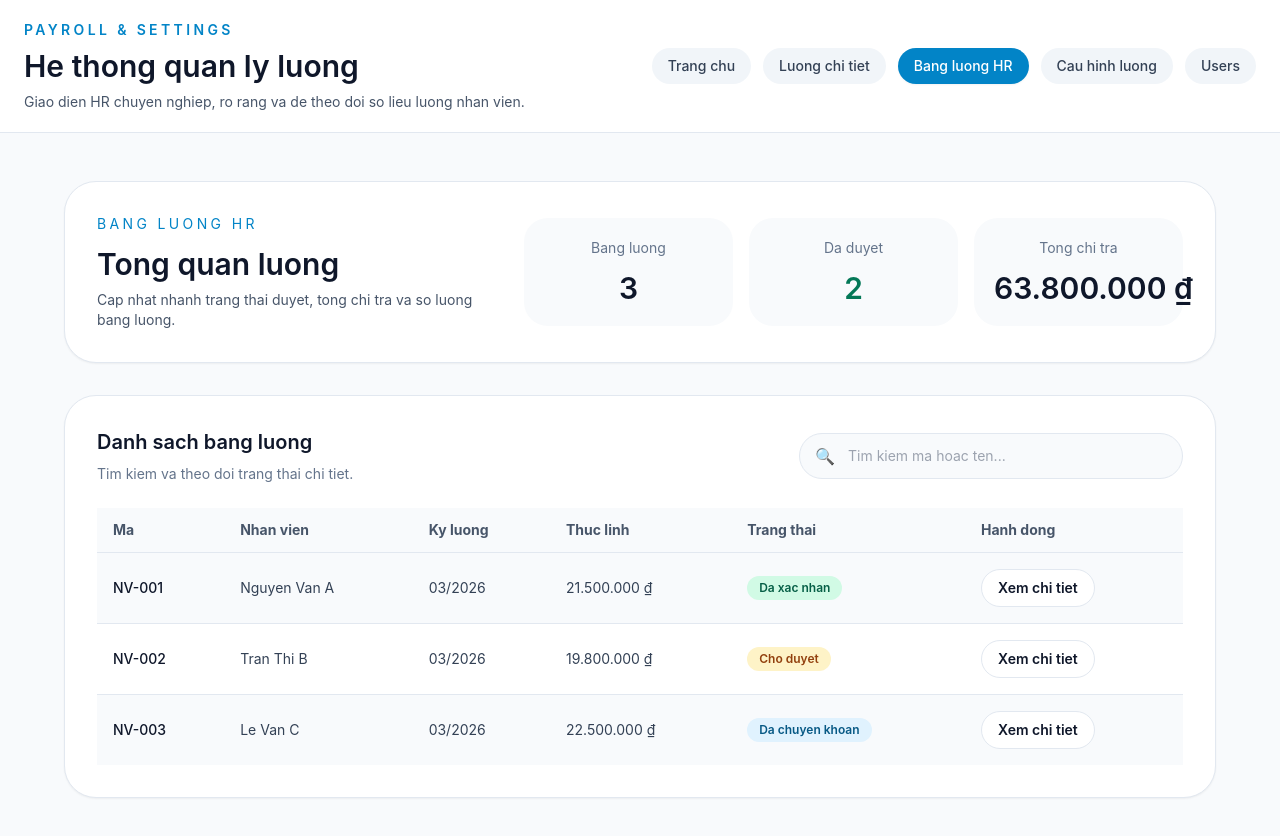
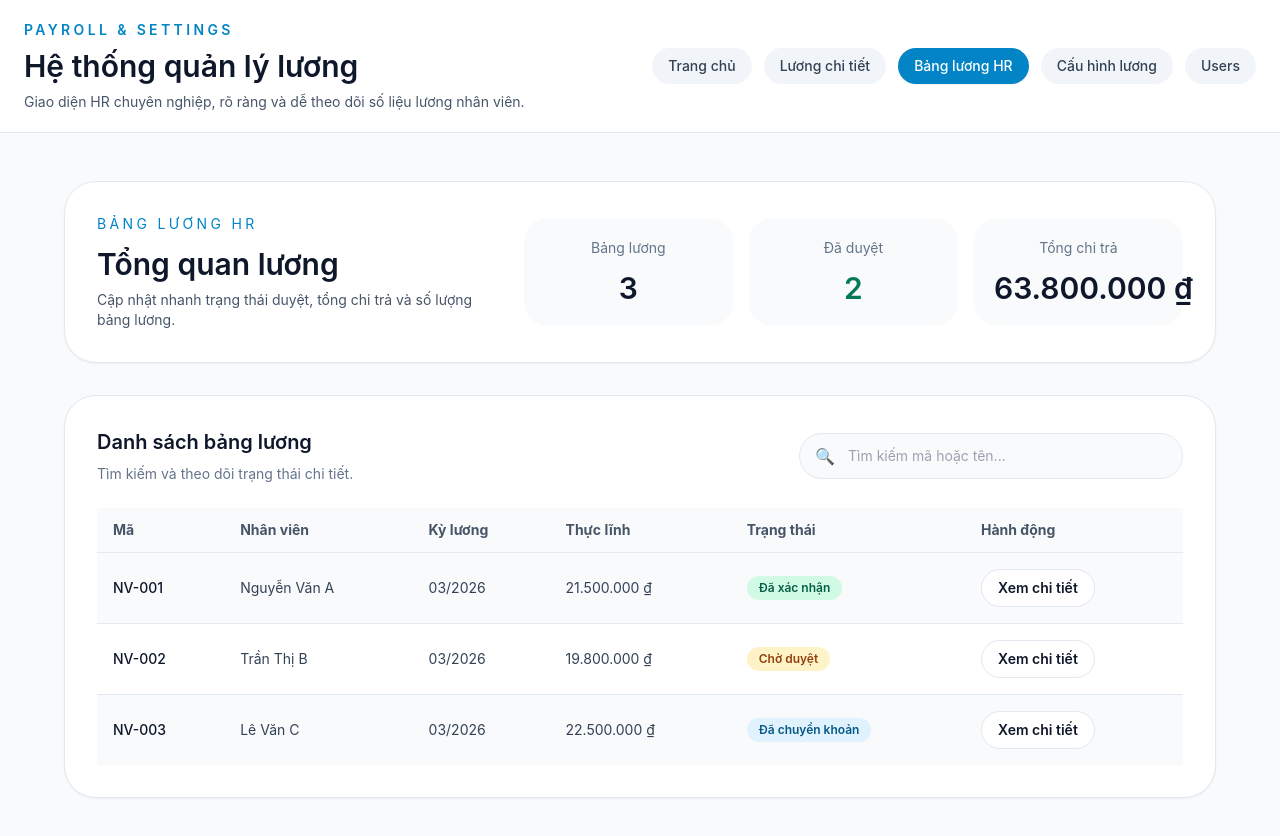
Before and after one commit to Hyuga31415/XayDungPhanMemWebNhom2Thu3Chieu, a React (Vite) app in the folder Frontend/: page /payroll-management in a window 1280 px wide. Shown: the top 836 px of the page. Built offline with nearby package versions, Linux system fonts and the light colour scheme.

Commit message:
fix(fe): restore Vietnamese text and commit UI changes

```diff
--- a/Frontend/src/App.jsx
+++ b/Frontend/src/App.jsx
@@ -5,10 +5,10 @@ import PayrollManagement from './PayrollManagement';
 import PayrollSettings from './PayrollSettings';
 
 const navItems = [
-  { label: 'Trang chu', path: '/' },
-  { label: 'Luong chi tiet', path: '/payroll-detail' },
-  { label: 'Bang luong HR', path: '/payroll-management' },
-  { label: 'Cau hinh luong', path: '/payroll-settings' },
+  { label: 'Trang chủ', path: '/' },
+  { label: 'Lương chi tiết', path: '/payroll-detail' },
+  { label: 'Bảng lương HR', path: '/payroll-management' },
+  { label: 'Cấu hình lương', path: '/payroll-settings' },
   { label: 'Users', path: '/users' },
 ];
 
@@ -20,8 +20,8 @@ function App() {
           <div className="mx-auto flex max-w-7xl flex-col gap-4 px-4 py-5 sm:px-6 md:flex-row md:items-center md:justify-between">
             <div>
               <p className="text-sm font-semibold uppercase tracking-[0.24em] text-sky-600">Payroll & Settings</p>
-              <h1 className="mt-2 text-3xl font-semibold text-slate-900">He thong quan ly luong</h1>
-              <p className="mt-2 max-w-2xl text-sm text-slate-600">Giao dien HR chuyen nghiep, ro rang va de theo doi so lieu luong nhan vien.</p>
+              <h1 className="mt-2 text-3xl font-semibold text-slate-900">Hệ thống quản lý lương</h1>
+              <p className="mt-2 max-w-2xl text-sm text-slate-600">Giao diện HR chuyên nghiệp, rõ ràng và dễ theo dõi số liệu lương nhân viên.</p>
             </div>
             <nav className="flex flex-wrap items-center gap-3">
               {navItems.map((item) => (
@@ -49,22 +49,22 @@ function App() {
                     <div className="flex flex-col gap-6 lg:flex-row lg:items-center lg:justify-between">
                       <div>
                         <p className="text-sm uppercase tracking-[0.28em] text-cyan-100/80">Payroll dashboard</p>
-                        <h2 className="mt-3 text-3xl font-semibold">Quan ly luong truc quan cho HR</h2>
+                        <h2 className="mt-3 text-3xl font-semibold">Quản lý lương trực quan cho HR</h2>
                         <p className="mt-4 max-w-2xl text-sm leading-7 text-cyan-100/90">
-                          Kiem soat nhanh so lieu nhan vien, trang thai bang luong va cau hinh chi tiet trong cung mot giao dien.
+                          Kiểm soát nhanh số liệu nhân viên, trạng thái bảng lương và cấu hình chi tiết trong cùng một giao diện.
                         </p>
                       </div>
                       <div className="grid gap-4 sm:grid-cols-2 lg:grid-cols-3">
                         <div className="rounded-[1.5rem] bg-white/10 p-5 backdrop-blur-sm">
-                          <p className="text-sm uppercase tracking-[0.2em] text-cyan-100/80">Tong nhan vien</p>
+                          <p className="text-sm uppercase tracking-[0.2em] text-cyan-100/80">Tổng nhân viên</p>
                           <p className="mt-3 text-3xl font-semibold">320</p>
                         </div>
                         <div className="rounded-[1.5rem] bg-white/10 p-5 backdrop-blur-sm">
-                          <p className="text-sm uppercase tracking-[0.2em] text-cyan-100/80">Bang luong</p>
+                          <p className="text-sm uppercase tracking-[0.2em] text-cyan-100/80">Bảng lương</p>
                           <p className="mt-3 text-3xl font-semibold">23</p>
                         </div>
                         <div className="rounded-[1.5rem] bg-white/10 p-5 backdrop-blur-sm">
-                          <p className="text-sm uppercase tracking-[0.2em] text-cyan-100/80">Muc luong</p>
+                          <p className="text-sm uppercase tracking-[0.2em] text-cyan-100/80">Mức lương</p>
                           <p className="mt-3 text-3xl font-semibold">12</p>
                         </div>
                       </div>
@@ -73,16 +73,16 @@ function App() {
 
                   <section className="grid gap-6 lg:grid-cols-3">
                     <article className="rounded-3xl border border-slate-200 bg-white p-6 shadow-sm">
-                      <h3 className="text-lg font-semibold text-slate-900">Luong chi tiet</h3>
-                      <p className="mt-2 text-sm text-slate-600">Xem chi tiet thu nhap, phu cap va khau tru cho tung nhan vien.</p>
+                      <h3 className="text-lg font-semibold text-slate-900">Lương chi tiết</h3>
+                      <p className="mt-2 text-sm text-slate-600">Xem chi tiết thu nhập, phụ cấp và khấu trừ cho từng nhân viên.</p>
                     </article>
                     <article className="rounded-3xl border border-slate-200 bg-white p-6 shadow-sm">
-                      <h3 className="text-lg font-semibold text-slate-900">Bang luong HR</h3>
-                      <p className="mt-2 text-sm text-slate-600">Tra cuu nhanh trang thai luong va tong chi tra trong thang.</p>
+                      <h3 className="text-lg font-semibold text-slate-900">Bảng lương HR</h3>
+                      <p className="mt-2 text-sm text-slate-600">Tra cứu nhanh trạng thái lương và tổng chi trả trong tháng.</p>
                     </article>
                     <article className="rounded-3xl border border-slate-200 bg-white p-6 shadow-sm">
-                      <h3 className="text-lg font-semibold text-slate-900">Cau hinh luong</h3>
-                      <p className="mt-2 text-sm text-slate-600">Thiet lap muc luong, phu cap va quy tac cham cong chinh xac.</p>
+                      <h3 className="text-lg font-semibold text-slate-900">Cấu hình lương</h3>
+                      <p className="mt-2 text-sm text-slate-600">Thiết lập mức lương, phụ cấp và quy tắc chấm công chính xác.</p>
                     </article>
                   </section>
                 </div>
--- a/Frontend/src/PayrollDetail.jsx
+++ b/Frontend/src/PayrollDetail.jsx
@@ -2,21 +2,21 @@ import React from 'react';
 
 const PayrollDetail = () => {
   const employee = {
-    name: 'Nguyen Van A',
+    name: 'Nguyễn Văn A',
     id: 'NV-001',
-    position: 'Chuyen vien nhan su',
+    position: 'Chuyên viên nhân sự',
     department: 'Payroll',
-    period: 'Thang 03/2026',
+    period: 'Tháng 03/2026',
     baseSalary: 18000000,
     allowances: [
-      { label: 'Phu cap trach nhiem', amount: 2500000 },
-      { label: 'Phu cap an trua', amount: 800000 },
-      { label: 'Phu cap xang', amount: 900000 },
+      { label: 'Phụ cấp trách nhiệm', amount: 2500000 },
+      { label: 'Phụ cấp ăn trưa', amount: 800000 },
+      { label: 'Phụ cấp xăng', amount: 900000 },
     ],
     deductions: [
-      { label: 'Bao hiem xa hoi', amount: 900000 },
-      { label: 'Thue TNCN', amount: 650000 },
-      { label: 'Di muon 2 lan', amount: 150000 },
+      { label: 'Bảo hiểm xã hội', amount: 900000 },
+      { label: 'Thuế TNCN', amount: 650000 },
+      { label: 'Đi muộn 2 lần', amount: 150000 },
     ],
   };
 
@@ -32,21 +32,21 @@ const PayrollDetail = () => {
       <section className="rounded-[2rem] border border-slate-200 bg-white p-6 shadow-sm md:p-8">
         <div className="flex flex-col gap-6 lg:flex-row lg:items-center lg:justify-between">
           <div>
-            <p className="text-sm font-semibold uppercase tracking-[0.24em] text-sky-600">Luong ca nhan</p>
+            <p className="text-sm font-semibold uppercase tracking-[0.24em] text-sky-600">Lương cá nhân</p>
             <h1 className="mt-3 text-3xl font-semibold text-slate-900">{employee.name}</h1>
-            <p className="mt-2 max-w-2xl text-sm text-slate-600">Chi tiet bang luong thang, phu cap va khau tru cho nhan vien.</p>
+            <p className="mt-2 max-w-2xl text-sm text-slate-600">Chi tiết bảng lương tháng, phụ cấp và khấu trừ cho nhân viên.</p>
           </div>
           <div className="grid gap-4 sm:grid-cols-3">
             <div className="rounded-3xl bg-slate-50 p-4 text-center">
-              <p className="text-xs uppercase tracking-[0.28em] text-slate-500">Ky luong</p>
+              <p className="text-xs uppercase tracking-[0.28em] text-slate-500">Kỳ lương</p>
               <p className="mt-2 text-lg font-semibold text-slate-900">{employee.period}</p>
             </div>
             <div className="rounded-3xl bg-slate-50 p-4 text-center">
-              <p className="text-xs uppercase tracking-[0.28em] text-slate-500">Phong ban</p>
+              <p className="text-xs uppercase tracking-[0.28em] text-slate-500">Phòng ban</p>
               <p className="mt-2 text-lg font-semibold text-slate-900">{employee.department}</p>
             </div>
             <div className="rounded-3xl bg-slate-50 p-4 text-center">
-              <p className="text-xs uppercase tracking-[0.28em] text-slate-500">Chuc vu</p>
+              <p className="text-xs uppercase tracking-[0.28em] text-slate-500">Chức vụ</p>
               <p className="mt-2 text-lg font-semibold text-slate-900">{employee.position}</p>
             </div>
           </div>
@@ -57,28 +57,28 @@ const PayrollDetail = () => {
         <div className="space-y-6 rounded-[2rem] border border-slate-200 bg-white p-6 shadow-sm md:p-8">
           <div className="grid gap-4 sm:grid-cols-2">
             <div className="rounded-3xl bg-slate-50 p-6">
-              <p className="text-sm text-slate-500">Luong co ban</p>
+              <p className="text-sm text-slate-500">Lương cơ bản</p>
               <p className="mt-3 text-3xl font-semibold text-slate-900">{formatVnd(employee.baseSalary)}</p>
             </div>
             <div className="rounded-3xl bg-slate-50 p-6">
-              <p className="text-sm text-slate-500">Tong phu cap</p>
+              <p className="text-sm text-slate-500">Tổng phụ cấp</p>
               <p className="mt-3 text-3xl font-semibold text-emerald-700">{formatVnd(totalAllowance)}</p>
             </div>
           </div>
 
           <div className="rounded-[1.5rem] bg-slate-50 p-6 text-center shadow-sm">
-            <p className="text-sm uppercase tracking-[0.24em] text-slate-500">Luong thuc linh</p>
+            <p className="text-sm uppercase tracking-[0.24em] text-slate-500">Lương thực lĩnh</p>
             <p className="mt-3 text-4xl font-semibold text-slate-900">{formatVnd(netSalary)}</p>
-            <p className="mt-2 text-sm text-slate-600">Sau khau tru bao hiem, thue va di muon.</p>
+            <p className="mt-2 text-sm text-slate-600">Sau khấu trừ bảo hiểm, thuế và đi muộn.</p>
           </div>
 
           <div className="grid gap-4 sm:grid-cols-2">
             <div className="rounded-3xl bg-white p-6 shadow-sm">
-              <p className="text-sm text-slate-500">Tong truoc khau tru</p>
+              <p className="text-sm text-slate-500">Tổng trước khấu trừ</p>
               <p className="mt-3 text-xl font-semibold text-slate-900">{formatVnd(grossSalary)}</p>
             </div>
             <div className="rounded-3xl bg-white p-6 shadow-sm">
-              <p className="text-sm text-slate-500">Khau tru</p>
+              <p className="text-sm text-slate-500">Khấu trừ</p>
               <p className="mt-3 text-xl font-semibold text-rose-600">{formatVnd(totalDeduction)}</p>
             </div>
           </div>
@@ -86,18 +86,18 @@ const PayrollDetail = () => {
 
         <aside className="space-y-6 rounded-[2rem] border border-slate-200 bg-white p-6 shadow-sm md:p-8">
           <div className="rounded-3xl bg-sky-50 p-6">
-            <p className="text-sm font-semibold uppercase tracking-[0.24em] text-sky-700">Tong quan nhanh</p>
+            <p className="text-sm font-semibold uppercase tracking-[0.24em] text-sky-700">Tổng quan nhanh</p>
             <ul className="mt-5 space-y-3 text-sm text-slate-600">
-              <li className="flex items-start gap-3"><span className="mt-1 inline-flex h-2.5 w-2.5 rounded-full bg-emerald-500" />Phu cap duoc cong truc tiep vao luong co ban.</li>
-              <li className="flex items-start gap-3"><span className="mt-1 inline-flex h-2.5 w-2.5 rounded-full bg-amber-500" />Khau tru theo luong bao hiem va thue chuan.</li>
+              <li className="flex items-start gap-3"><span className="mt-1 inline-flex h-2.5 w-2.5 rounded-full bg-emerald-500" />Phụ cấp được cộng trực tiếp vào lương cơ bản.</li>
+              <li className="flex items-start gap-3"><span className="mt-1 inline-flex h-2.5 w-2.5 rounded-full bg-amber-500" />Khấu trừ theo lương bảo hiểm và thuế chuẩn.</li>
             </ul>
           </div>
           <div className="rounded-3xl border border-slate-200 bg-slate-50 p-6">
-            <p className="text-sm text-slate-500">Tinh nang noi bat</p>
+            <p className="text-sm text-slate-500">Tính năng nổi bật</p>
             <div className="mt-4 space-y-3 text-sm text-slate-700">
-              <p>- Bao cao so lieu luong chi tiet cho tung nhan vien.</p>
-              <p>- De so sanh phu cap va khoan khau tru.</p>
-              <p>- Giao dien sach, doc so lieu nhanh.</p>
+              <p>- Báo cáo số liệu lương chi tiết cho từng nhân viên.</p>
+              <p>- Dễ so sánh phụ cấp và khoản khấu trừ.</p>
+              <p>- Giao diện sạch, đọc số liệu nhanh.</p>
             </div>
           </div>
         </aside>
@@ -106,15 +106,15 @@ const PayrollDetail = () => {
       <section className="space-y-6 rounded-[2rem] border border-slate-200 bg-white p-6 shadow-sm md:p-8">
         <div className="flex flex-col gap-4 sm:flex-row sm:items-center sm:justify-between">
           <div>
-            <p className="text-sm font-semibold uppercase tracking-[0.24em] text-slate-500">Chi tiet bang luong</p>
-            <h2 className="mt-2 text-2xl font-semibold text-slate-900">Phu cap va khau tru</h2>
+            <p className="text-sm font-semibold uppercase tracking-[0.24em] text-slate-500">Chi tiết bảng lương</p>
+            <h2 className="mt-2 text-2xl font-semibold text-slate-900">Phụ cấp và khấu trừ</h2>
           </div>
-          <div className="rounded-full bg-slate-50 px-4 py-2 text-sm text-slate-700">Du lieu cap nhat theo ky luong</div>
+          <div className="rounded-full bg-slate-50 px-4 py-2 text-sm text-slate-700">Dữ liệu cập nhật theo kỳ lương</div>
         </div>
 
         <div className="grid gap-6 lg:grid-cols-2">
           <div className="rounded-3xl bg-slate-50 p-6">
-            <h3 className="text-lg font-semibold text-slate-900">Phu cap</h3>
+            <h3 className="text-lg font-semibold text-slate-900">Phụ cấp</h3>
             <div className="mt-4 space-y-3">
               {employee.allowances.map((item) => (
                 <div key={item.label} className="flex items-center justify-between rounded-3xl bg-white px-4 py-4 shadow-sm">
@@ -126,7 +126,7 @@ const PayrollDetail = () => {
           </div>
 
           <div className="rounded-3xl bg-slate-50 p-6">
-            <h3 className="text-lg font-semibold text-slate-900">Khau tru</h3>
+            <h3 className="text-lg font-semibold text-slate-900">Khấu trừ</h3>
             <div className="mt-4 space-y-3">
               {employee.deductions.map((item) => (
                 <div key={item.label} className="flex items-center justify-between rounded-3xl bg-white px-4 py-4 shadow-sm">
--- a/Frontend/src/PayrollManagement.jsx
+++ b/Frontend/src/PayrollManagement.jsx
@@ -3,30 +3,30 @@ import React, { useMemo, useState } from 'react';
 const payrollList = [
   {
     id: 'NV-001',
-    name: 'Nguyen Van A',
+    name: 'Nguyễn Văn A',
     period: '03/2026',
     netSalary: 21500000,
-    status: 'Da xac nhan',
+    status: 'Đã xác nhận',
     base: 18000000,
     allowance: 4200000,
     deduction: 500000,
   },
   {
     id: 'NV-002',
-    name: 'Tran Thi B',
+    name: 'Trần Thị B',
     period: '03/2026',
     netSalary: 19800000,
-    status: 'Cho duyet',
+    status: 'Chờ duyệt',
     base: 17500000,
     allowance: 3300000,
     deduction: 500000,
   },
   {
     id: 'NV-003',
-    name: 'Le Van C',
+    name: 'Lê Văn C',
     period: '03/2026',
     netSalary: 22500000,
-    status: 'Da chuyen khoan',
+    status: 'Đã chuyển khoản',
     base: 18500000,
     allowance: 4500000,
     deduction: 500000,
@@ -34,9 +34,9 @@ const payrollList = [
 ];
 
 const statusStyles = {
-  'Da xac nhan': 'bg-emerald-100 text-emerald-800',
-  'Cho duyet': 'bg-amber-100 text-amber-800',
-  'Da chuyen khoan': 'bg-sky-100 text-sky-800',
+  'Đã xác nhận': 'bg-emerald-100 text-emerald-800',
+  'Chờ duyệt': 'bg-amber-100 text-amber-800',
+  'Đã chuyển khoản': 'bg-sky-100 text-sky-800',
 };
 
 const formatVnd = (value) => new Intl.NumberFormat('vi-VN', { style: 'currency', currency: 'VND' }).format(value);
@@ -53,28 +53,28 @@ const PayrollManagement = () => {
   }, [query]);
 
   const totalPayroll = payrollList.reduce((sum, item) => sum + item.netSalary, 0);
-  const approvedCount = payrollList.filter((item) => item.status === 'Da xac nhan' || item.status === 'Da chuyen khoan').length;
+  const approvedCount = payrollList.filter((item) => item.status === 'Đã xác nhận' || item.status === 'Đã chuyển khoản').length;
 
   return (
     <div className="space-y-8 px-4 py-6 sm:px-6 lg:px-8">
       <section className="rounded-[2rem] border border-slate-200 bg-white p-6 shadow-sm md:p-8">
         <div className="flex flex-col gap-6 xl:flex-row xl:items-center xl:justify-between">
           <div>
-            <p className="text-sm uppercase tracking-[0.24em] text-sky-600">Bang luong HR</p>
-            <h1 className="mt-3 text-3xl font-semibold text-slate-900">Tong quan luong</h1>
-            <p className="mt-2 text-sm text-slate-600">Cap nhat nhanh trang thai duyet, tong chi tra va so luong bang luong.</p>
+            <p className="text-sm uppercase tracking-[0.24em] text-sky-600">Bảng lương HR</p>
+            <h1 className="mt-3 text-3xl font-semibold text-slate-900">Tổng quan lương</h1>
+            <p className="mt-2 text-sm text-slate-600">Cập nhật nhanh trạng thái duyệt, tổng chi trả và số lượng bảng lương.</p>
           </div>
           <div className="grid gap-4 sm:grid-cols-2 xl:grid-cols-3">
             <div className="rounded-3xl bg-slate-50 p-5 text-center">
-              <p className="text-sm text-slate-500">Bang luong</p>
+              <p className="text-sm text-slate-500">Bảng lương</p>
               <p className="mt-3 text-3xl font-semibold text-slate-900">{payrollList.length}</p>
             </div>
             <div className="rounded-3xl bg-slate-50 p-5 text-center">
-              <p className="text-sm text-slate-500">Da duyet</p>
+              <p className="text-sm text-slate-500">Đã duyệt</p>
               <p className="mt-3 text-3xl font-semibold text-emerald-700">{approvedCount}</p>
             </div>
             <div className="rounded-3xl bg-slate-50 p-5 text-center">
-              <p className="text-sm text-slate-500">Tong chi tra</p>
+              <p className="text-sm text-slate-500">Tổng chi trả</p>
               <p className="mt-3 text-3xl font-semibold text-slate-900">{formatVnd(totalPayroll)}</p>
             </div>
           </div>
@@ -84,8 +84,8 @@ const PayrollManagement = () => {
       <section className="rounded-[2rem] border border-slate-200 bg-white p-6 shadow-sm md:p-8">
         <div className="flex flex-col gap-4 sm:flex-row sm:items-center sm:justify-between">
           <div>
-            <h2 className="text-xl font-semibold text-slate-900">Danh sach bang luong</h2>
-            <p className="mt-2 text-sm text-slate-500">Tim kiem va theo doi trang thai chi tiet.</p>
+            <h2 className="text-xl font-semibold text-slate-900">Danh sách bảng lương</h2>
+            <p className="mt-2 text-sm text-slate-500">Tìm kiếm và theo dõi trạng thái chi tiết.</p>
           </div>
           <div className="relative w-full max-w-sm">
             <span className="pointer-events-none absolute inset-y-0 left-4 flex items-center text-slate-400">🔍</span>
@@ -93,7 +93,7 @@ const PayrollManagement = () => {
               type="search"
               value={query}
               onChange={(e) => setQuery(e.target.value)}
-              placeholder="Tim kiem ma hoac ten..."
+              placeholder="Tìm kiếm mã hoặc tên..."
               className="w-full rounded-full border border-slate-200 bg-slate-50 px-12 py-3 text-sm text-slate-900 outline-none transition focus:border-sky-400 focus:ring-2 focus:ring-sky-200"
             />
           </div>
@@ -103,12 +103,12 @@ const PayrollManagement = () => {
           <table className="min-w-full divide-y divide-slate-200 text-left text-sm text-slate-700">
             <thead className="bg-slate-50 text-slate-600">
               <tr>
-                <th className="px-4 py-3">Ma</th>
-                <th className="px-4 py-3">Nhan vien</th>
-                <th className="px-4 py-3">Ky luong</th>
-                <th className="px-4 py-3">Thuc linh</th>
-                <th className="px-4 py-3">Trang thai</th>
-                <th className="px-4 py-3">Hanh dong</th>
+                <th className="px-4 py-3">Mã</th>
+                <th className="px-4 py-3">Nhân viên</th>
+                <th className="px-4 py-3">Kỳ lương</th>
+                <th className="px-4 py-3">Thực lĩnh</th>
+                <th className="px-4 py-3">Trạng thái</th>
+                <th className="px-4 py-3">Hành động</th>
               </tr>
             </thead>
             <tbody className="divide-y divide-slate-200 bg-white">
@@ -125,14 +125,14 @@ const PayrollManagement = () => {
                   </td>
                   <td className="px-4 py-4">
                     <button className="rounded-full border border-slate-200 bg-white px-4 py-2 text-sm font-semibold text-slate-900 transition hover:border-slate-300 hover:bg-slate-100">
-                      Xem chi tiet
+                      Xem chi tiết
                     </button>
                   </td>
                 </tr>
               ))}
               {filteredPayrolls.length === 0 && (
                 <tr>
-                  <td className="px-4 py-6 text-center text-slate-500" colSpan="6">Khong tim thay du lieu phu hop.</td>
+                  <td className="px-4 py-6 text-center text-slate-500" colSpan="6">Không tìm thấy dữ liệu phù hợp.</td>
                 </tr>
               )}
             </tbody>
```
Also changed, not shown: Frontend/src/PayrollSettings.jsx (+32 -32 lines).
